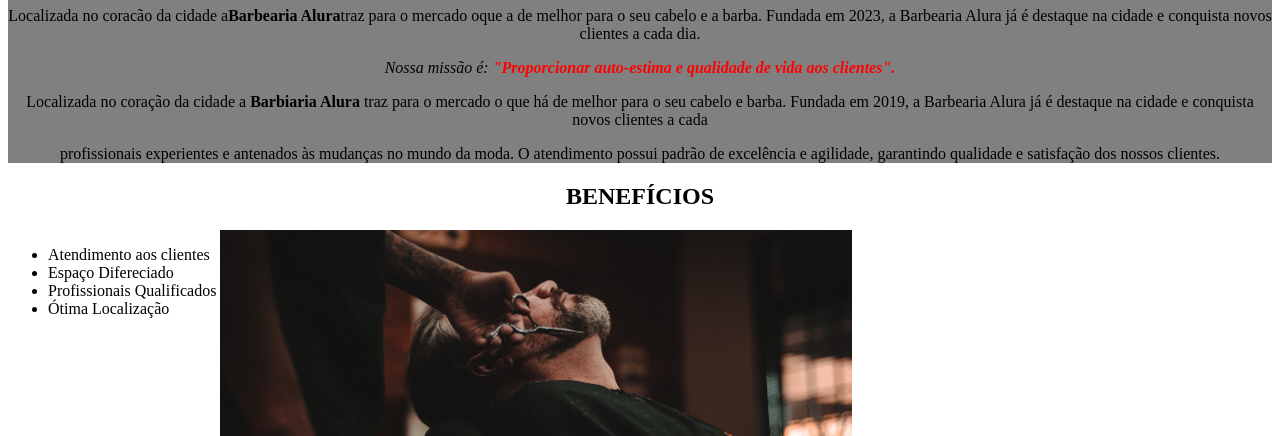
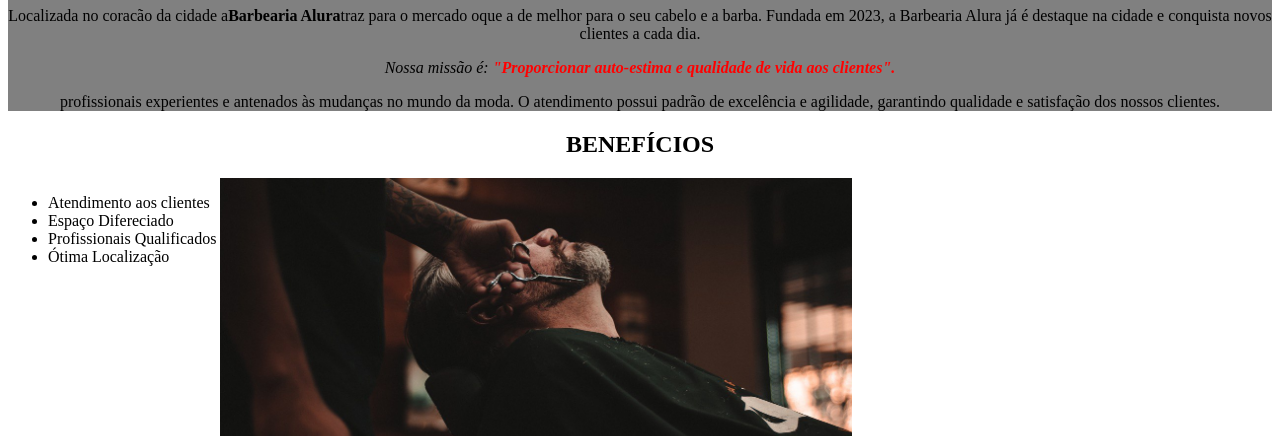
Before and after one commit to larissinhax/barbearia-alura, a plain HTML site: page index.html in a window 1280 px wide. Shown: the part 664-1100 px from the top of the page. Drawn offline with Linux system fonts and the light colour scheme.

Commit message:
Update index.html

```diff
--- a/index.html
+++ b/index.html
@@ -25,9 +25,6 @@
 
         <p class="paragrafo2"><em>Nossa missão é:<strong class="negrito"> "Proporcionar auto-estima
             e qualidade de vida aos clientes".</strong></em></p>
-     <p>Localizada no coração da cidade a <strong>Barbiaria Alura</strong> traz para o mercado o que há de melhor para o seu cabelo e barba. Fundada em
-         2019, a Barbearia Alura já é destaque na cidade e conquista
-         novos clientes a cada </p>
 
         <p> profissionais experientes e antenados às mudanças no mundo da moda. O atendimento possui padrão de excelência e  agilidade,
             garantindo qualidade e satisfação dos nossos clientes. </p>
```
